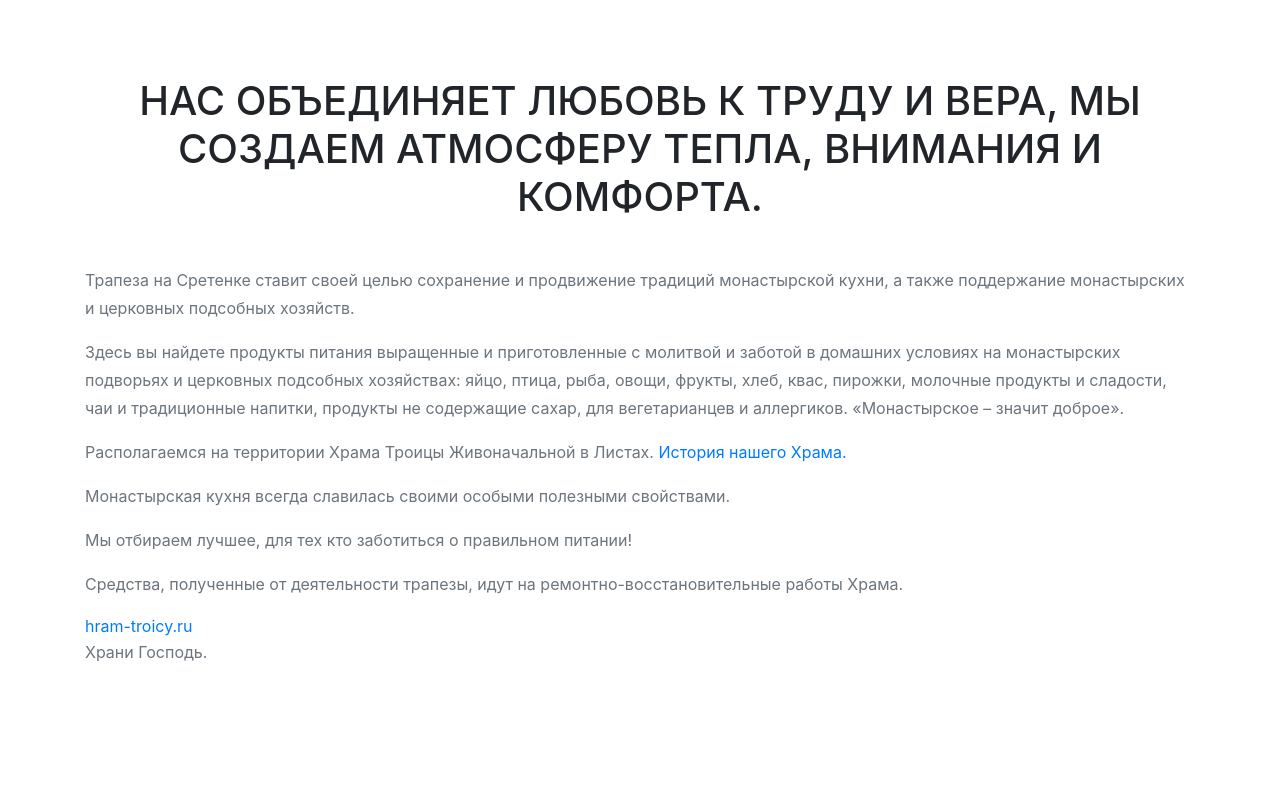
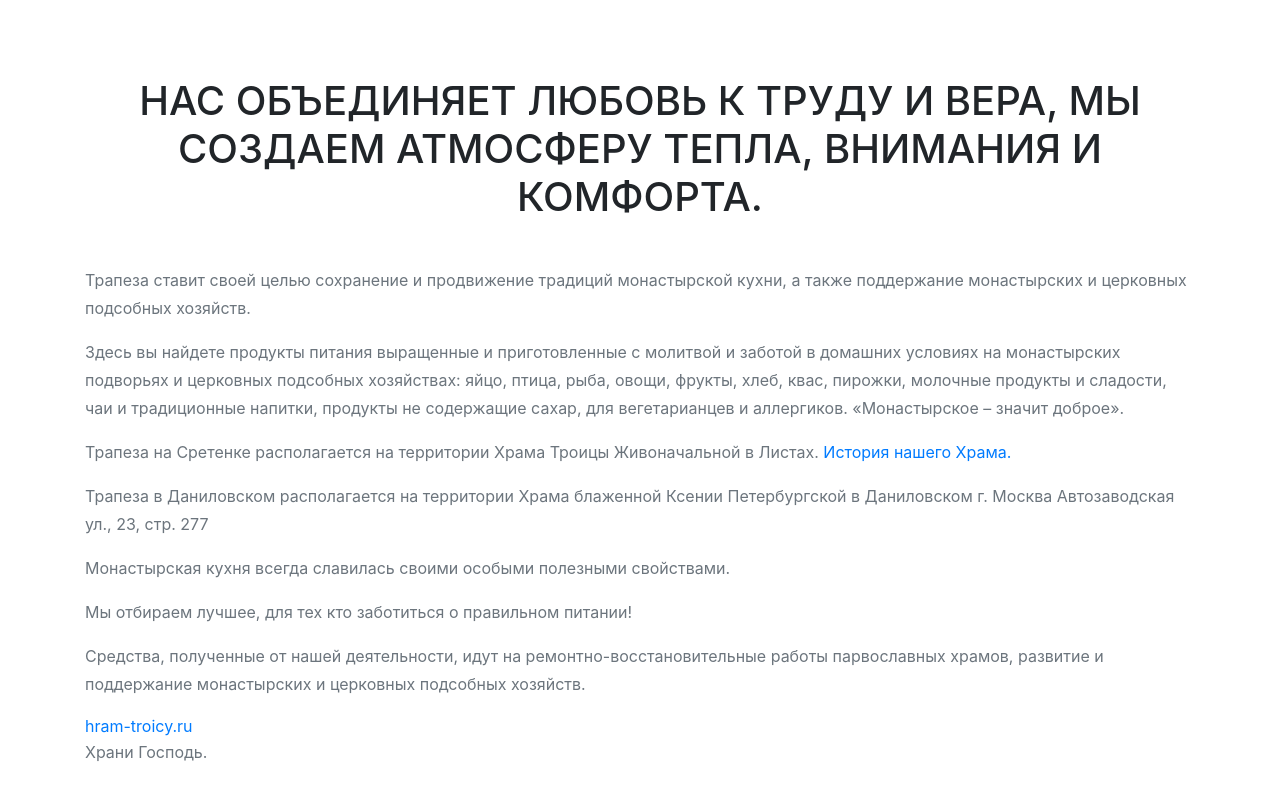
Before and after one commit to uktvoydom/uktvoydom.github.io, a website with bundled scripts: page index.html in a window 1280 px wide. Shown: the part 2864-3664 px from the top of the page. Built offline with nearby package versions, Linux system fonts and the light colour scheme; a web font is replaced by a local one.

Commit message:
Update index.html

```diff
--- a/index.html
+++ b/index.html
@@ -255,18 +255,20 @@
 </div>
 <div class="row">
 <div class="col-lg-12">
-<p class="large text-muted">Трапеза на Сретенке ставит своей целью сохранение и продвижение традиций монастырской кухни, а также поддержание монастырских и церковных подсобных хозяйств.</p>
+<p class="large text-muted">Трапеза ставит своей целью сохранение и продвижение традиций монастырской кухни, а также поддержание монастырских и церковных подсобных хозяйств.</p>
 
 <p class="large text-muted">Здесь вы найдете  продукты питания выращенные и приготовленные с молитвой и заботой в домашних условиях на монастырских подворьях и церковных подсобных хозяйствах: яйцо, птица, рыба, овощи, фрукты, хлеб, квас, пирожки, молочные продукты и сладости, чаи и традиционные напитки, продукты не содержащие сахар, для вегетарианцев и аллергиков.
 «Монастырское – значит доброе». </p>
 
-<p class="large text-muted">Располагаемся на территории Храма Троицы Живоначальной в Листах.<a class="portfolio-link" data-toggle="modal" href="#ModalZakon"> История нашего Храма. </a>
+<p class="large text-muted"> Трапеза на Сретенке располагается на территории Храма Троицы Живоначальной в Листах.<a class="portfolio-link" data-toggle="modal" href="#ModalZakon"> История нашего Храма. </a>
+
+ <p class="large text-muted"> Трапеза в Даниловском располагается на территории Храма блаженной Ксении Петербургской в Даниловском г. Москва Автозаводская ул., 23, стр. 277
 
 <p class="large text-muted">Монастырская кухня всегда славилась своими особыми полезными свойствами.</p>
 
  <p class="large text-muted"> Мы отбираем лучшее, для тех кто заботиться о правильном питании!</p>
 
-<p class="large text-muted">Средства, полученные от деятельности трапезы, идут на ремонтно-восстановительные работы Храма.</p>
+<p class="large text-muted">Средства, полученные от нашей деятельности, идут на ремонтно-восстановительные работы парвославных храмов, развитие и поддержание монастырских и церковных подсобных хозяйств.</p>
 
 
 <div class="contact-info">
@@ -444,7 +446,7 @@
 <div class="modal-body">
 <!-- Project Details Go Here -->
 
-<p>МОНАСТЫРСКАЯ ТРАПЕЗА НА СРЕТЕНКЕ — ЭТО ТЕПЛОЕ ГОСТЕПРИИМНОЕ МЕСТО, ГДЕ РАДЫ КАЖДОМУ ПУТНИКУ.</p>
+<p>МОНАСТЫРСКАЯ ТРАПЕЗА — ЭТО ТЕПЛОЕ ГОСТЕПРИИМНОЕ МЕСТО, ГДЕ РАДЫ КАЖДОМУ ПУТНИКУ.</p>
 </p>
 <button class="btn btn-primary" data-dismiss="modal" type="button">
 <i class="fas fa-times"></i>
```
